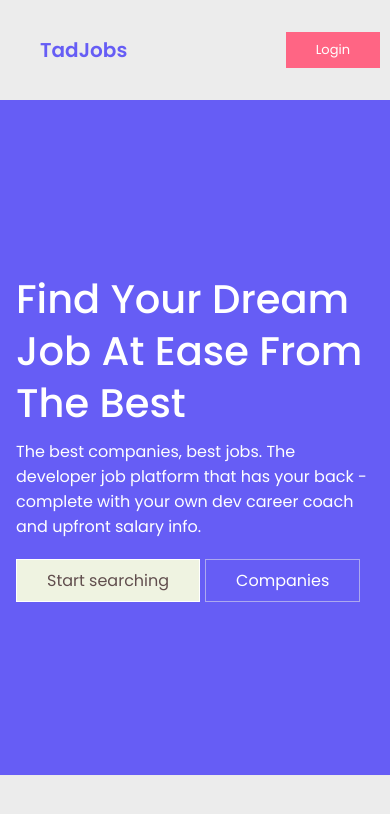
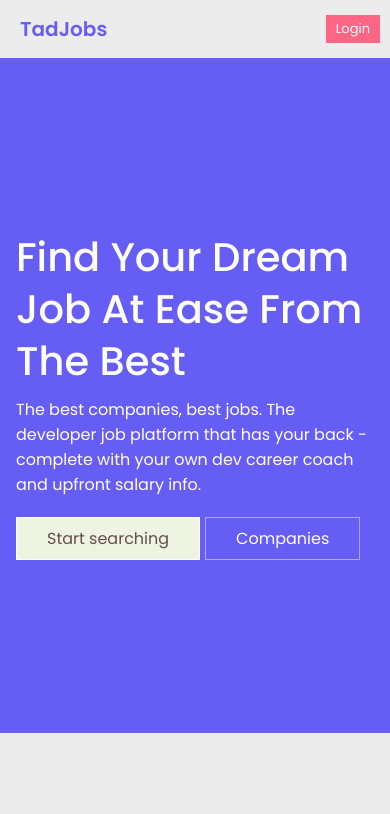
Before and after one commit to MonamaTV/tadjobs-with-next-firebase, a Next.js app: page / in a window 390 px wide. Shown: the top 814 px of the page. Built offline with nearby package versions, Linux system fonts and the light colour scheme.

Commit message:
UI changes

```diff
--- a/styles/Home.module.css
+++ b/styles/Home.module.css
@@ -175,6 +175,9 @@
   .main .img {
     display: none;
   }
+  .container header nav a {
+    padding: 4px 10px;
+  }
 }
 
 .main .companies {
--- a/styles/PublicCompanies.module.css
+++ b/styles/PublicCompanies.module.css
@@ -81,4 +81,7 @@
     color: rgba(0, 0, 0, 0.812);
     padding-right: 0px;
   }
+  .companies h3 {
+    font-size: 25px;
+  }
 }
--- a/styles/globals.css
+++ b/styles/globals.css
@@ -125,6 +125,9 @@ select {
     margin: 0 0px;
     height: 85vh;
   }
+  header {
+    height: min-content;
+  }
 }
 .mantine-1qycoz3 {
   border-radius: 0px;
```
